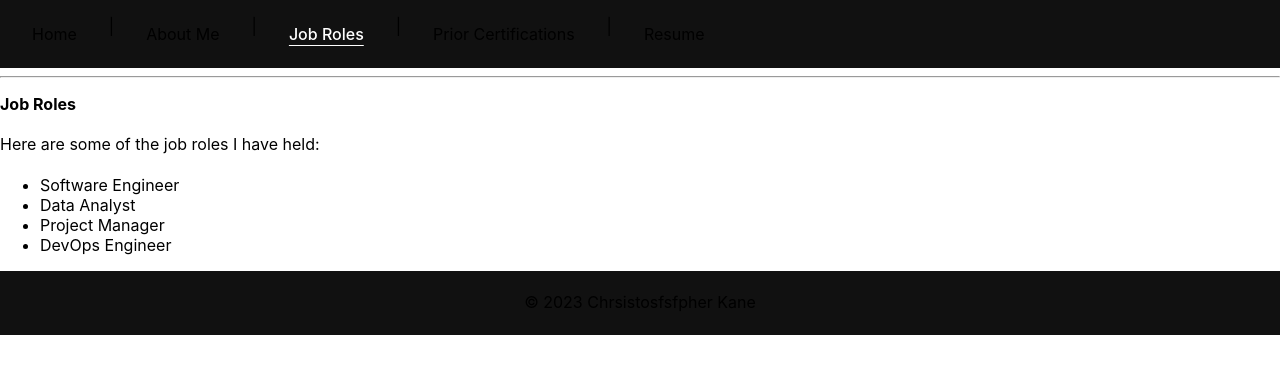
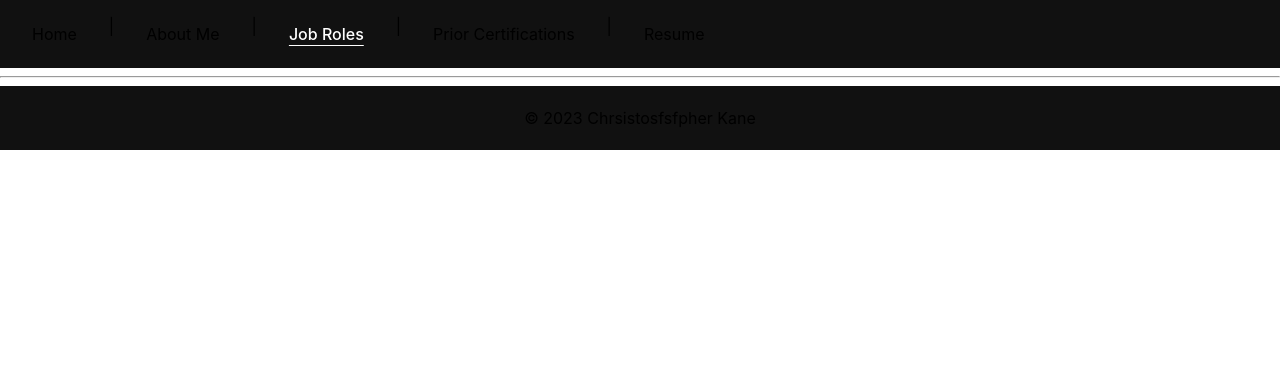
Before and after one commit to qwtj/chrishkane.com, a React (Create React App) app: page /Roles in a window 1280 px wide. Shown: the top 374 px of the page. Built offline with nearby package versions, Linux system fonts and the light colour scheme.

Commit message:
Clear features/Roles for now.

```diff
--- a/src/features/Roles.jsx
+++ b/src/features/Roles.jsx
@@ -1,15 +1,7 @@
 const Roles = () => {
     return (
-        <div>
-            <h1>Job Roles</h1>
-            <p>Here are some of the job roles I have held:</p>
-            <ul>
-                <li>Software Engineer</li>
-                <li>Data Analyst</li>
-                <li>Project Manager</li>
-                <li>DevOps Engineer</li>
-            </ul>
-        </div>
+        <>
+        </>
     );
 };
 
```
Also changed, not shown: src/features/Roles.css (added).
